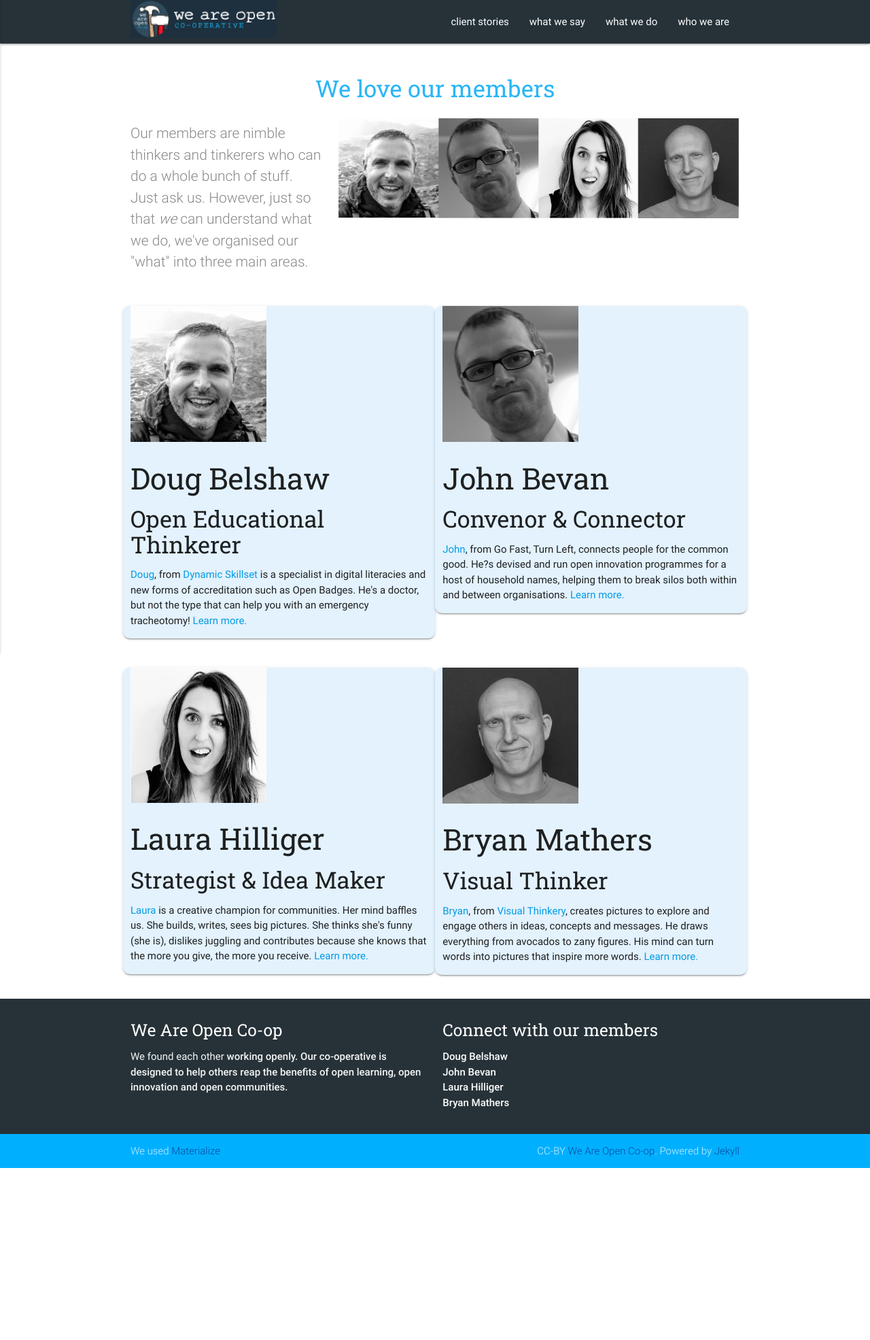
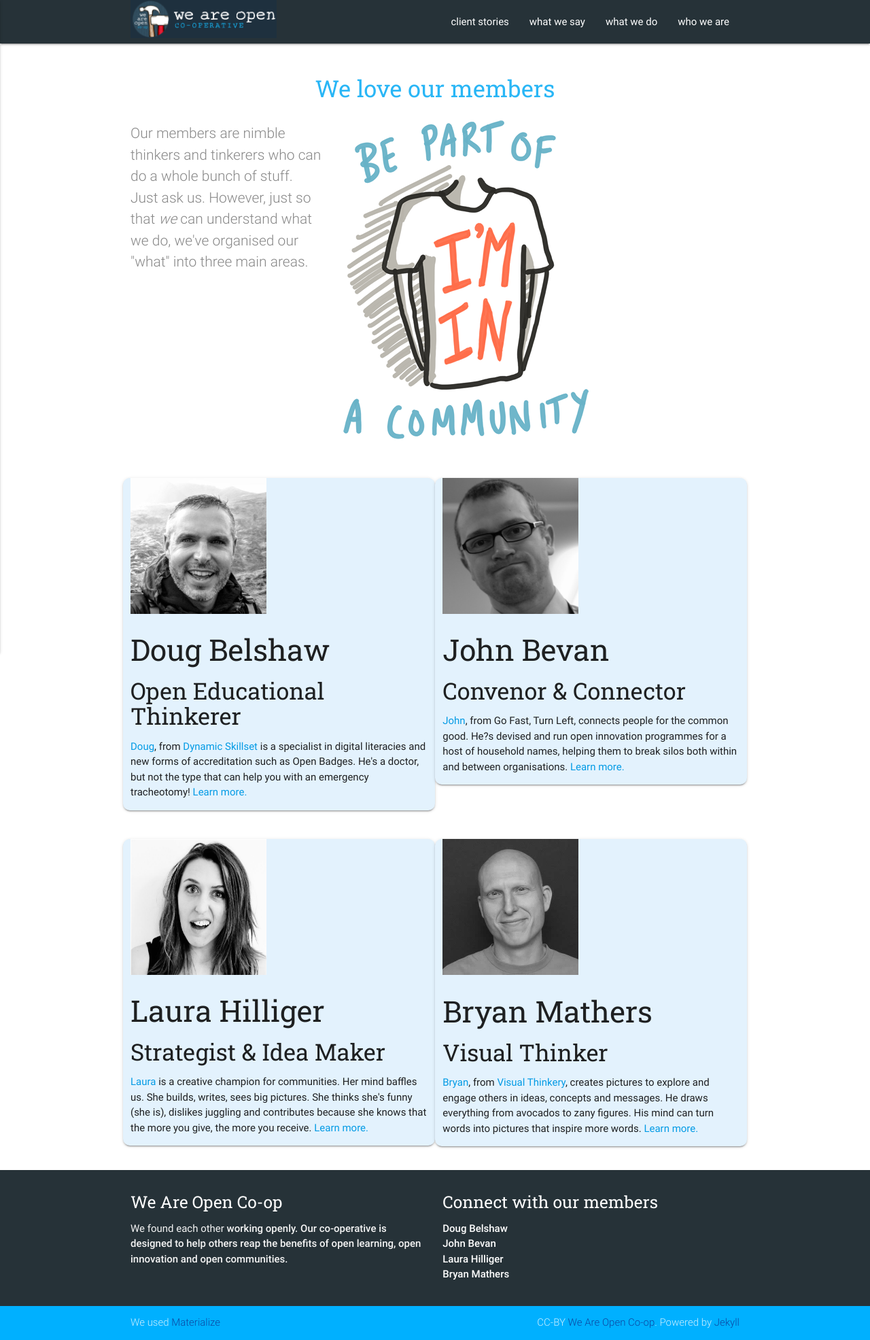
Before and after one commit to weareopen/staging, a Jekyll site: the page built from who.md, in a window 1280 px wide. Shown: the whole page at 68% size. Built offline with Jekyll 4.4.1, drawn with Linux system fonts in a browser that asks for light colours; before the commit the page ends 1718 px from its top, so only the background shows below that.

Commit message:
fixing little things

```diff
--- a/_layouts/home.html
+++ b/_layouts/home.html
@@ -12,7 +12,7 @@ layout: default
                   <div class="header-text light">
                       {{ content }}
                   </div>
-                  <a href="http://materializecss.com/getting-started.html" id="download-button" class="btn-large waves-effect waves-light blue">Get in touch</a>
+                  <a href="mailto:hello@weareopen.coop" id="download-button" class="btn-large waves-effect waves-light blue">Get in touch</a>
                 </div>
             </div>
 
@@ -72,6 +72,8 @@ layout: default
 	            <div class="col s12 m6 l6 card blue-grey lighten-4">
 		            <h3>Creative Commons</h3>
 		            <p>From illustrating the State of the Commons to helping Creative Commons think through and establish their Creative Commons Certificate program, members of the We Are Open Co-op have been please to with Creative Commons on a number of projects.</p>
+		            <a href="{{ “/” | relative_url }}clients" class="btn-large waves-effect waves-light blue-grey">the full story</a>
+
 	            </div>
 	            <div class="col s7"></div>
             </div>
--- a/who.md
+++ b/who.md
@@ -4,7 +4,7 @@ title: who we are
 permalink: /who/
 heading: We love our members
 intro-text: Our members are nimble thinkers and tinkerers who can do a whole bunch of stuff. Just ask us. However, just so that <em>we</em> can understand what we do, we've organised our "what" into three main areas.
-img: members.png
+img: community.png
 ---
 
 <div class="row">
```
Also changed, not shown: assets/images/community.png (added), assets/images/members.png (deleted), 2 other files.
